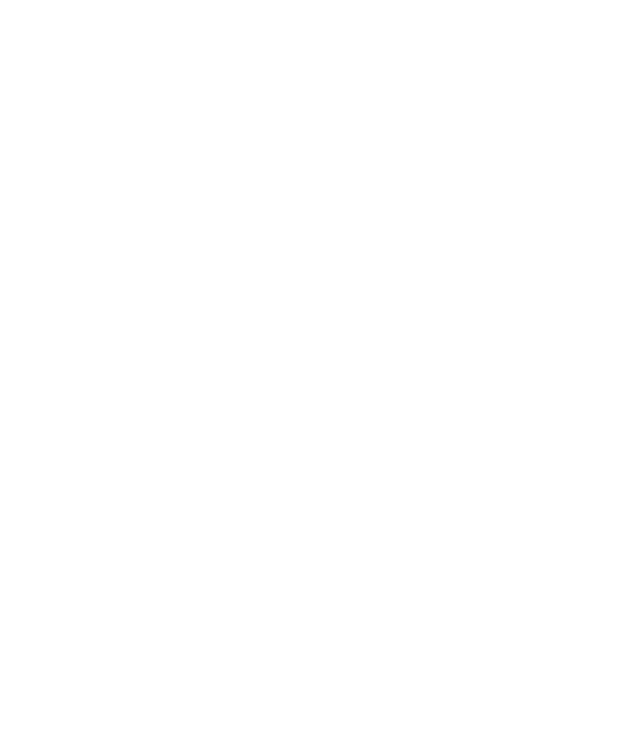
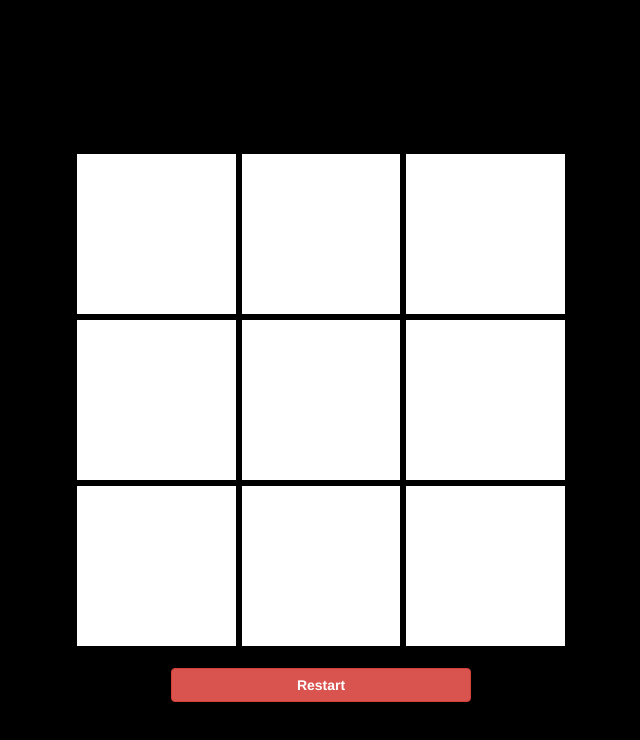
Before and after one commit to NavidRad/TicTacToeApp, a plain HTML site: page TicTacToeApp/index.html in a window 1280 px wide. Shown: the whole page, without its empty margins (319-959 px from the left). Drawn offline with Linux system fonts and the light colour scheme.

Commit message:
Creating the game main interface and related designs

```diff
--- a/TicTacToeApp/Content/custom.css
+++ b/TicTacToeApp/Content/custom.css
@@ -1,2 +1,38 @@
+.center {
+    position: fixed;
+    top: 50%;
+    left: 50%;
+    transform: translate(-50%, -50%);
+}
+
 body {
+    background-color:black;
 }
+
+.message{
+
+}
+
+#game {
+    width: 500px;
+    height: 500px;
+}
+
+td {
+    text-align: center;
+    font-size: 60px;
+    font-weight:bold;
+    height: 166px;
+    width: 166px;
+    text-transform: uppercase;
+    border: 6px solid black;
+    background-color:white;
+}
+
+.x {
+    color: red;
+}
+
+.o {
+    color: blue;
+}
--- a/TicTacToeApp/index.html
+++ b/TicTacToeApp/index.html
@@ -7,8 +7,27 @@
     <link href="Content/custom.css" rel="stylesheet" />
 </head>
 <body>
+    <div class="message">
 
-
+    </div>
+    <table id="game" class="center">
+        <tr class="row">
+            <td id="cell1"></td>
+            <td id="cell2"></td>
+            <td id="cell3"></td>
+        </tr>
+        <tr class="row">
+            <td id="cell4"></td>
+            <td id="cell5"></td>
+            <td id="cell6"></td>
+        </tr>
+        <tr class="row">
+            <td id="cell7"></td>
+            <td id="cell8"></td>
+            <td id="cell9"></td>
+        </tr>
+    </table>
+    <button id="btn-restart" class="btn btn-danger center" style="width:300px; margin-top:285px;"><strong>Restart</strong></button>
 
     <script src="scripts/jquery-2.2.3.min.js"></script>
     <script src="scripts/modernizr-2.8.3.js"></script>
```
Lines whose indentation alone changed are shown as unchanged.
